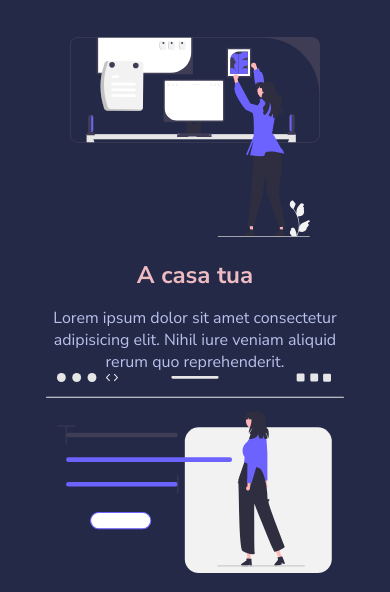
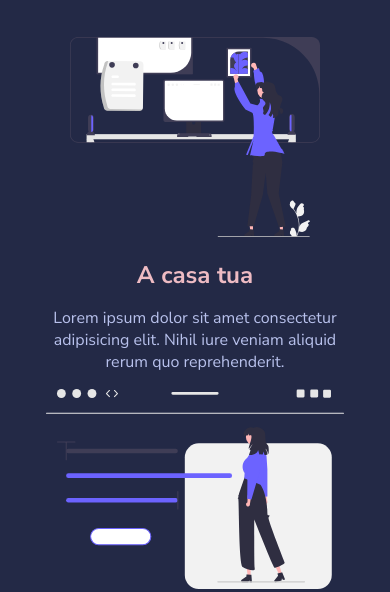
Before and after one commit to giacomobranchi/html-css-resp-wannabe, a plain HTML site: page index.html in a window 390 px wide. Shown: the part 196-788 px from the top of the page. Drawn offline with Linux system fonts and the light colour scheme.

Commit message:
minor fix

```diff
--- a/css/style.css
+++ b/css/style.css
@@ -130,14 +130,15 @@ img {
 
 @media screen and (max-width:1160px) {
     .container{
-        width: 768px;
+        width: 100%;
+        max-width: 1140px;
     }
 }
 
 
  @media screen and (max-width:768px) {
     .container{
-        width: auto;
+        width: 100%;
     }
  }
 
@@ -148,5 +149,6 @@ img {
 
     .lessons .col, .steps .col, .col, .why-us .col-left, .why-us .col-right{
         width: 100%;
+        margin-bottom: 1rem;
     }
  }
```
